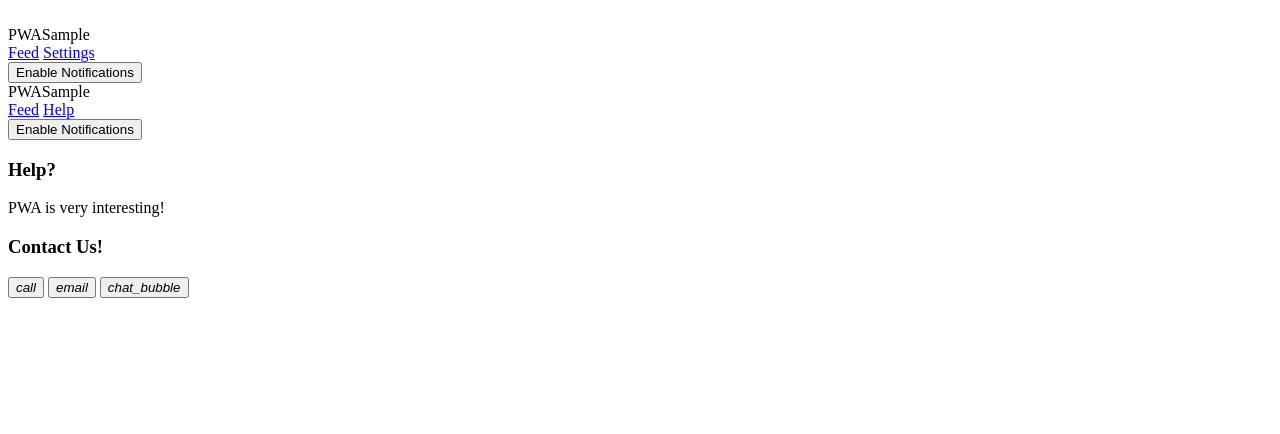
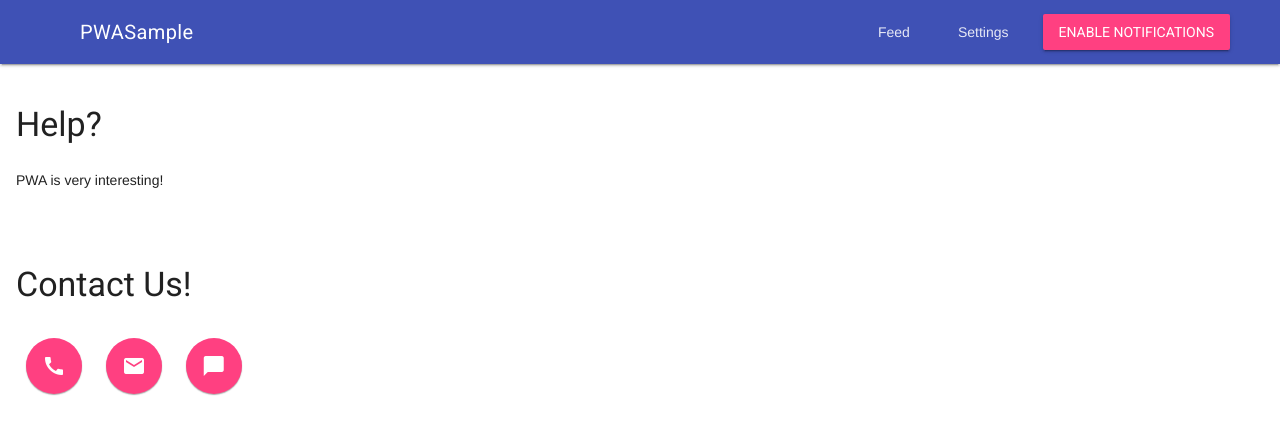
Before and after one commit to schemr/pwa-sample, a website: page public/help/index.html in a window 1280 px wide. Drawn offline with nearby package versions, Linux system fonts and the light colour scheme.

Commit message:
Create help page style

```diff
--- a/public/help/index.html
+++ b/public/help/index.html
@@ -22,6 +22,11 @@
     <meta name="msapplication-TileImage" content="/src/images/icons/android-icon-144x144.png">
     <meta name="msapplication-TileColor" content="#fff">
     <meta name="theme-color" content="#3f51b5">
+    <link href="https://fonts.googleapis.com/css?family=Roboto:400,700" rel="stylesheet">
+    <link rel="stylesheet" href="https://fonts.googleapis.com/icon?family=Material+Icons">
+    <link rel="stylesheet"
+            href="https://cdnjs.cloudflare.com/ajax/libs/material-design-lite/1.3.0/material.indigo-pink.min.css">
+    <link rel="stylesheet" href="/src/css/help.css">
 </head>
 <body>
 
--- /dev/null
+++ b/public/src/css/help.css
@@ -0,0 +1,3 @@
+.mdl-button {
+    margin: 10px;
+}
```
